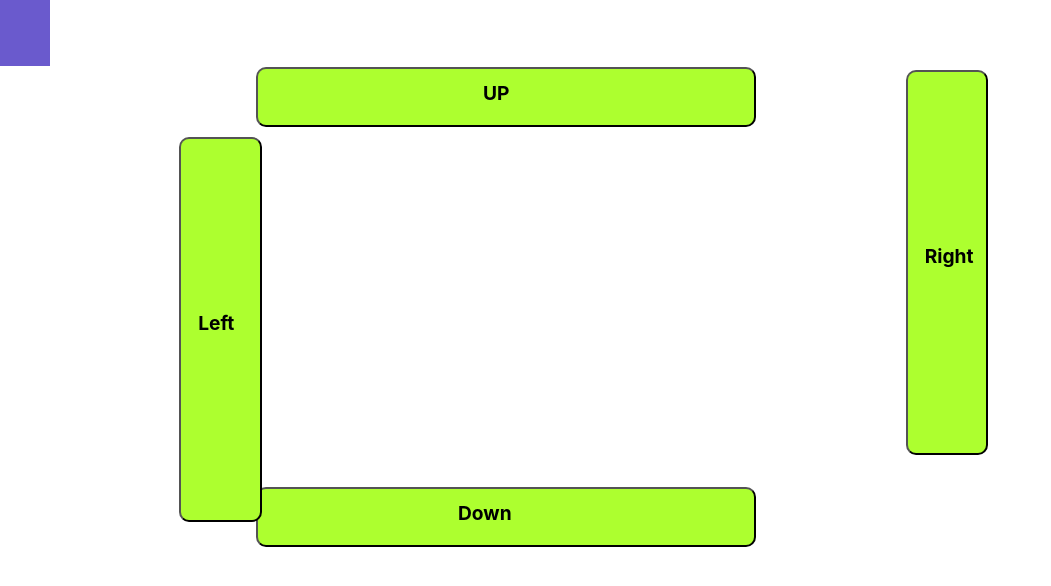
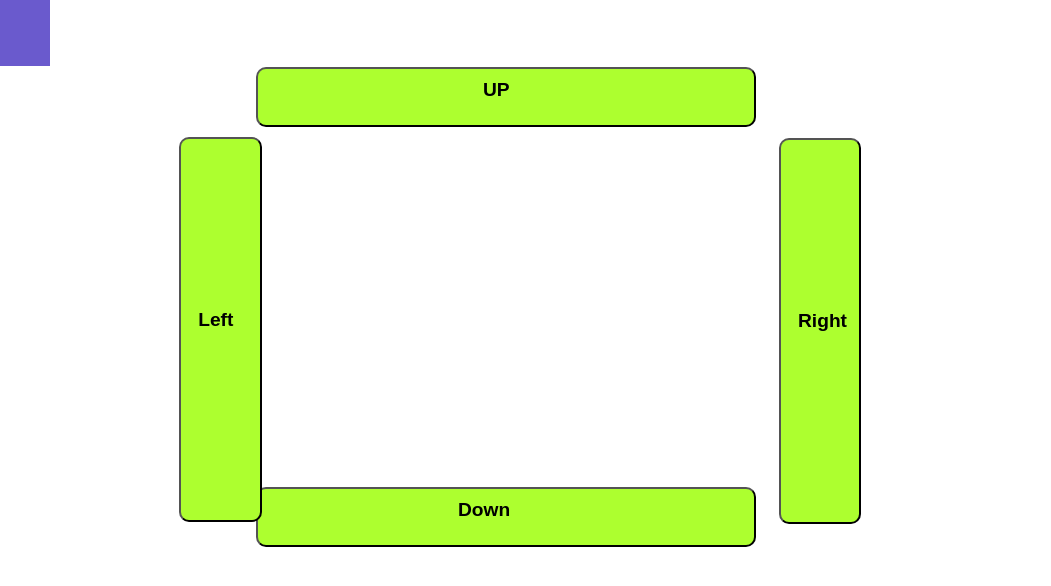
Before and after one commit to aritradey-CS/BlockShift, a React (Create React App) app: page / in a window 1280 px wide. Shown: the top 586 px of the page, without its empty margins (0-1051 px from the left). Built offline with nearby package versions, Linux system fonts and the light colour scheme.

Commit message:
besic commit2

```diff
--- a/public/index.html
+++ b/public/index.html
@@ -11,11 +11,11 @@
     />
     <link rel="apple-touch-icon" href="%PUBLIC_URL%/logo192.png" />
        <link rel="manifest" href="%PUBLIC_URL%/manifest.json" />
-       <link href="https://cdn.jsdelivr.net/npm/bootstrap@5.3.0-alpha3/dist/css/bootstrap.min.css" rel="stylesheet" integrity="sha384-KK94CHFLLe+nY2dmCWGMq91rCGa5gtU4mk92HdvYe+M/SXH301p5ILy+dN9+nJOZ" crossorigin="anonymous">
+       <!-- <link href="https://cdn.jsdelivr.net/npm/bootstrap@5.3.0-alpha3/dist/css/bootstrap.min.css" rel="stylesheet" integrity="sha384-KK94CHFLLe+nY2dmCWGMq91rCGa5gtU4mk92HdvYe+M/SXH301p5ILy+dN9+nJOZ" crossorigin="anonymous"> -->
         <title>BlockShift</title>
   </head>
   <body>
-    <script src="https://cdn.jsdelivr.net/npm/bootstrap@5.3.0-alpha3/dist/js/bootstrap.bundle.min.js" integrity="sha384-ENjdO4Dr2bkBIFxQpeoTz1HIcje39Wm4jDKdf19U8gI4ddQ3GYNS7NTKfAdVQSZe" crossorigin="anonymous"></script>
+    <!-- <script src="https://cdn.jsdelivr.net/npm/bootstrap@5.3.0-alpha3/dist/js/bootstrap.bundle.min.js" integrity="sha384-ENjdO4Dr2bkBIFxQpeoTz1HIcje39Wm4jDKdf19U8gI4ddQ3GYNS7NTKfAdVQSZe" crossorigin="anonymous"></script> -->
     <div id="root"></div>
 
   </body>
--- a/src/App.css
+++ b/src/App.css
@@ -3,7 +3,7 @@
   margin: 0;
 }
 
-/* .body {
+.body {
   background: steelblue;
   min-height: 100vh;
   background-size: 100vw 100vh;
@@ -11,7 +11,7 @@
   display: flex;
   justify-content: center;
   align-items: center;
-} */
+}
 
 .button-up {
   padding: 10px 225px;
@@ -31,8 +31,8 @@
 }
 .button-right {
   padding: 170px 17px;
-  margin-left: 70ch;
-  margin-top: -35ch;
+  margin-left: 73ch;
+  margin-top: -36ch;
     background: greenyellow;
     border-radius: 10px;
     height: 289pt;
@@ -97,4 +97,5 @@
   height: 0.5pt;
   width: 50px;
   background-color: slateblue;
+
 }
```
Also changed, not shown: src/App.js (+2 -16 lines).
